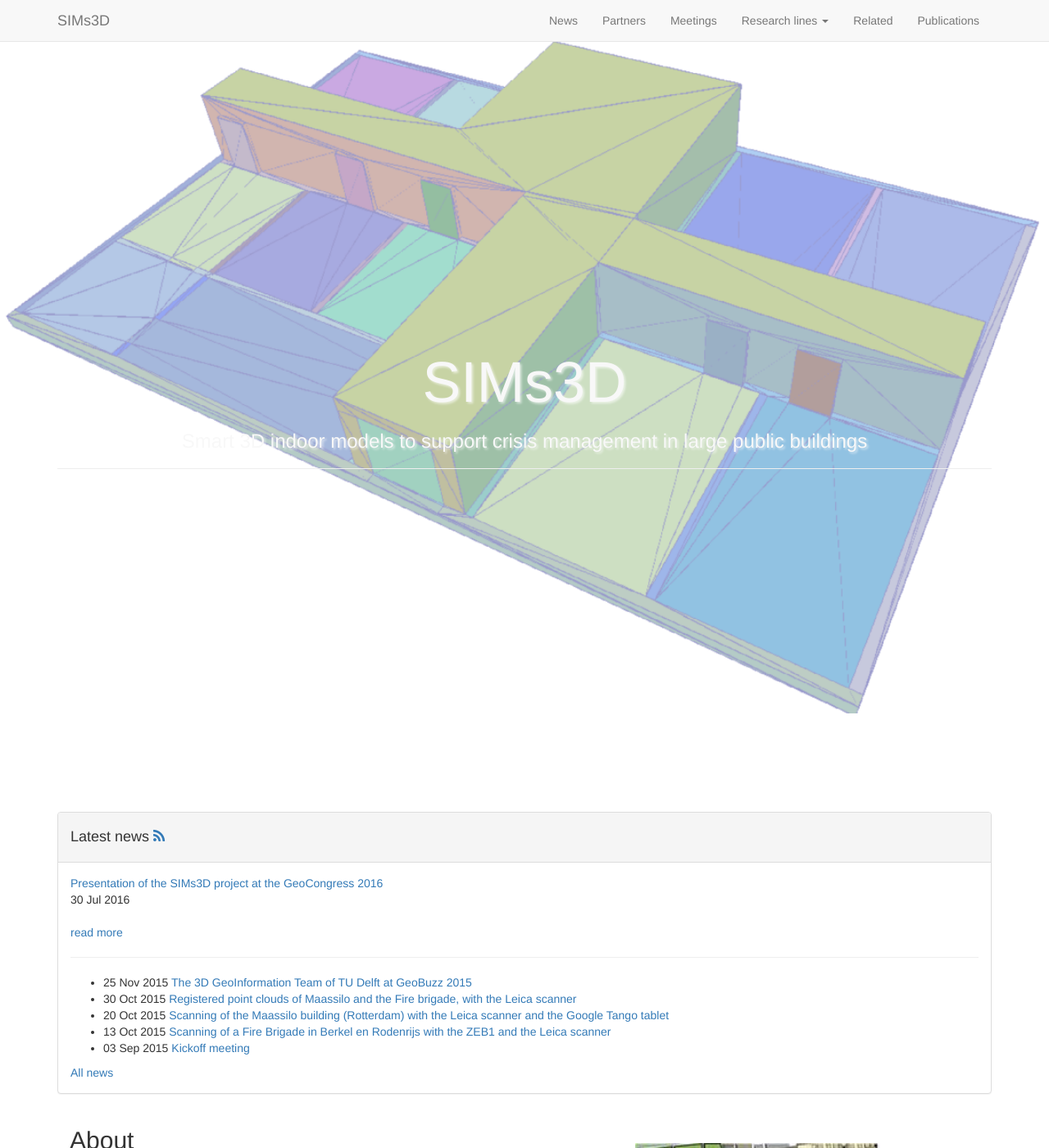
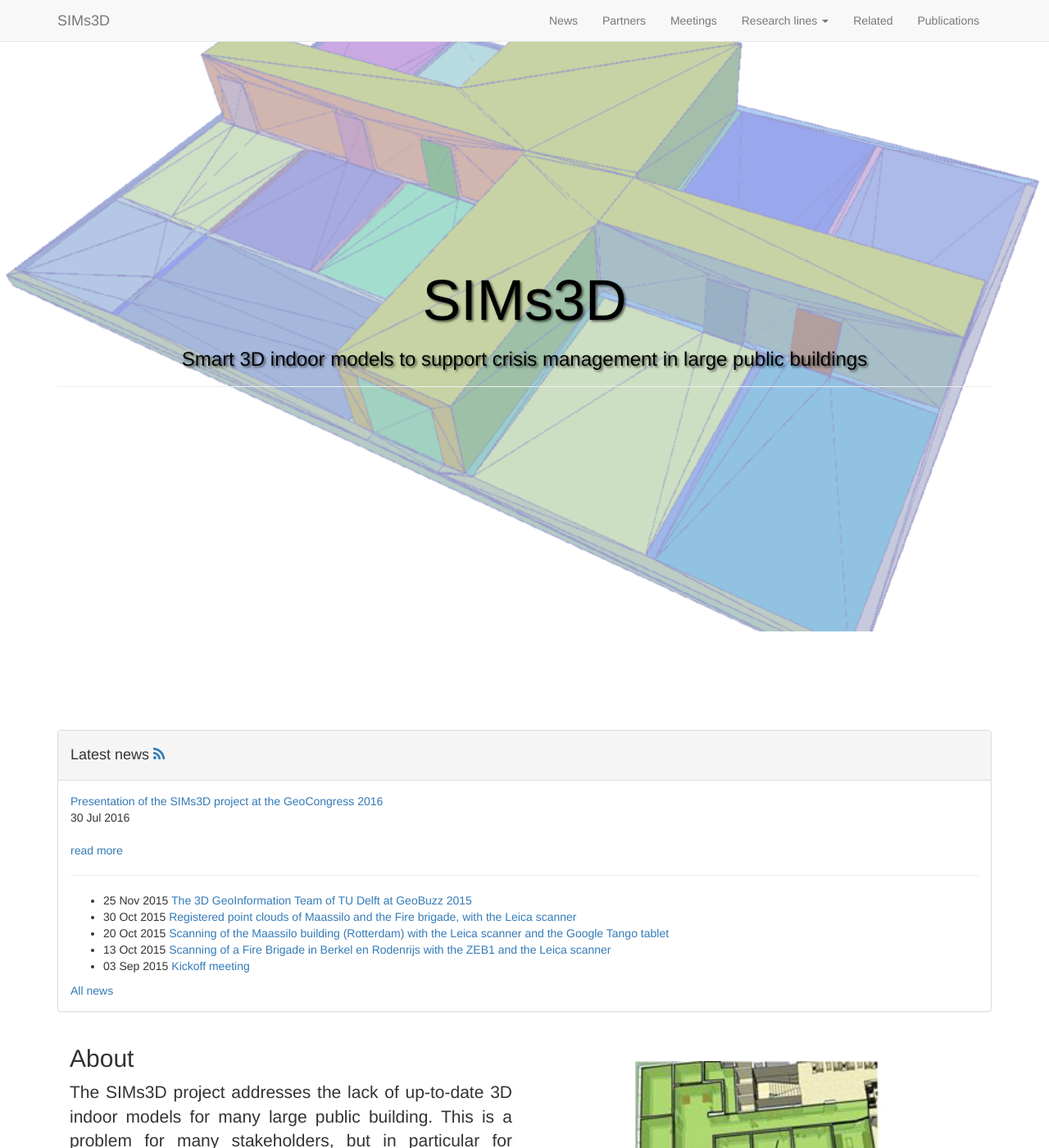
Before and after one commit to SIMs3D/sims3d.github.io, a Jekyll site: the page built from index.html, in a window 1280 px wide and 1400 px high. Shown: the whole window at 82% size. Built offline with Jekyll 4.4.1, drawn with Linux system fonts in a browser that asks for light colours; nearby versions of some CDN libraries.

Commit message:
trying to adjust the cover

```diff
--- a/assets/css/mine.css
+++ b/assets/css/mine.css
@@ -9,10 +9,11 @@
 }
 
 .intro-header {
-    padding-top: 150px;
+    padding-top: 50px;
     padding-bottom: 50px;
     text-align: center;
-    color: #f8f8f8;
+    /*color: #f8f8f8;*/
+    color: #000000;
     background: url(/img/cover/cover.jpg) no-repeat center center;
     background-size: cover;
     margin-bottom: 120px;
@@ -26,12 +27,12 @@
 
 .intro-message > h1 {
     margin: 0;
-    text-shadow: 2px 2px 3px rgba(255,255,255,0.6);
+    text-shadow: 2px 2px 3px rgba(0,0,0,0.6);
     font-size: 5em;
 }
 
 .intro-message > h3 {
-    text-shadow: 2px 2px 3px rgba(255,255,255,0.6);
+    text-shadow: 2px 2px 3px rgba(0,0,0,0.6);
 }
 
 /* Featurettes
```
